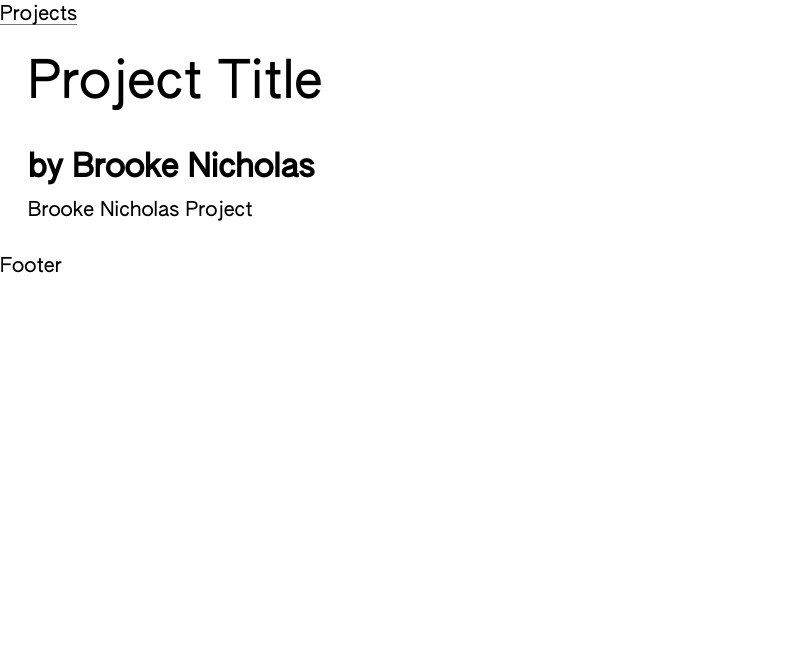
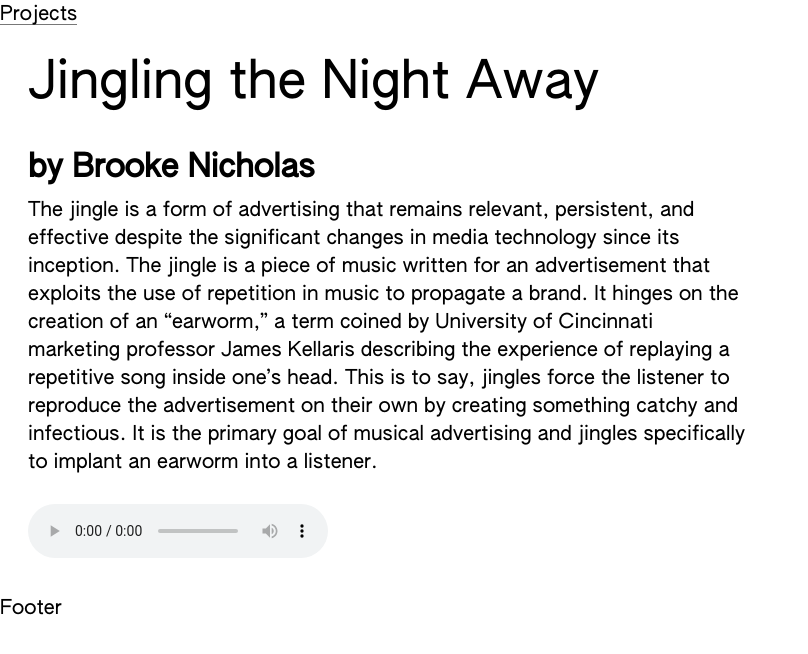
Before and after one commit to bard-css-practicum-2020/bard-css-practicum-2020, a Gatsby site: page /projects/brooke-nicholas in a window 1280 px wide. Shown: the whole page, without its empty margins (0-808 px from the left). Built offline with nearby package versions, Linux system fonts and the light colour scheme; Gatsby itself is replaced by a stand-in of ours.

Commit message:
Add audio file and captions for jingle

```diff
--- a/src/containers/projects/projects.js
+++ b/src/containers/projects/projects.js
@@ -27,7 +27,7 @@ const Projects = () => (
     <li>
       <Project
         link="./brooke-nicholas"
-        title="Project Title"
+        title="Jingling the Night Away"
         author="Brooke Nicholas"
       />
     </li>
@@ -40,9 +40,9 @@ const Projects = () => (
     </li>
     <li>
       <Project
-        link="./elizaveta-schneyderman"
+        link="./elizaveta-shneyderman"
         title="Tung-Hui Hu Interview"
-        author="Elizaveta Schneyderman"
+        author="Elizaveta Shneyderman"
       />
     </li>
     <li>
--- a/src/pages/projects/brooke-nicholas/index.js
+++ b/src/pages/projects/brooke-nicholas/index.js
@@ -3,9 +3,32 @@ import React from "react"
 /* Import Global Containers */
 import Project from "~containers/project/project"
 
+/* Import Global Components */
+import Paragraph from "~components/paragraph/paragraph"
+
+/* Import Local Assets */
+import TheJingleSrc from "./assets/the-jingle-mix-1.mp3"
+import TheJingleVtt from "file-loader!./assets/the-jingle.vtt"
+
 const BrookeNicholasProject = () => (
-  <Project title="Project Title" author="Brooke Nicholas">
-    <p>Brooke Nicholas Project</p>
+  <Project title="Jingling the Night Away" author="Brooke Nicholas">
+    <Paragraph>
+      The jingle is a form of advertising that remains relevant, persistent, and
+      effective despite the significant changes in media technology since its
+      inception. The jingle is a piece of music written for an advertisement
+      that exploits the use of repetition in music to propagate a brand. It
+      hinges on the creation of an “earworm,” a term coined by University of
+      Cincinnati marketing professor James Kellaris describing the experience of
+      replaying a repetitive song inside one’s head. This is to say, jingles
+      force the listener to reproduce the advertisement on their own by creating
+      something catchy and infectious. It is the primary goal of musical
+      advertising and jingles specifically to implant an earworm into a
+      listener.
+    </Paragraph>
+    <audio controls src={TheJingleSrc}>
+      <track default srclang="en" kind="captions" src={TheJingleVtt} />
+      Sorry, your browser doesn't support embedded audio.
+    </audio>
   </Project>
 )
 
--- a/src/pages/projects/elizaveta-schneyderman/index.js
+++ b/src/pages/projects/elizaveta-shneyderman/index.js
@@ -8,8 +8,8 @@ import Paragraph from "~components/paragraph/paragraph"
 import InterviewAnswer from "~components/interviewAnswer/interviewAnswer"
 import InterviewQuestion from "~components/interviewQuestion/interviewQuestion"
 
-const ElizavtaSchneydermanProject = () => (
-  <Project title="Tung-Hui Hu Interview" author="Elizaveta Schneyderman">
+const ElizavtaShneydermanProject = () => (
+  <Project title="Tung-Hui Hu Interview" author="Elizaveta Shneyderman">
     <Paragraph>
       Radio, despite being the world’s most ubiquitous means of mass
       communication, exists as an unremarkable feature of everyday life—a
@@ -412,4 +412,4 @@ const ElizavtaSchneydermanProject = () => (
   </Project>
 )
 
-export default ElizavtaSchneydermanProject
+export default ElizavtaShneydermanProject
```
Also changed, not shown: 4 other files.
